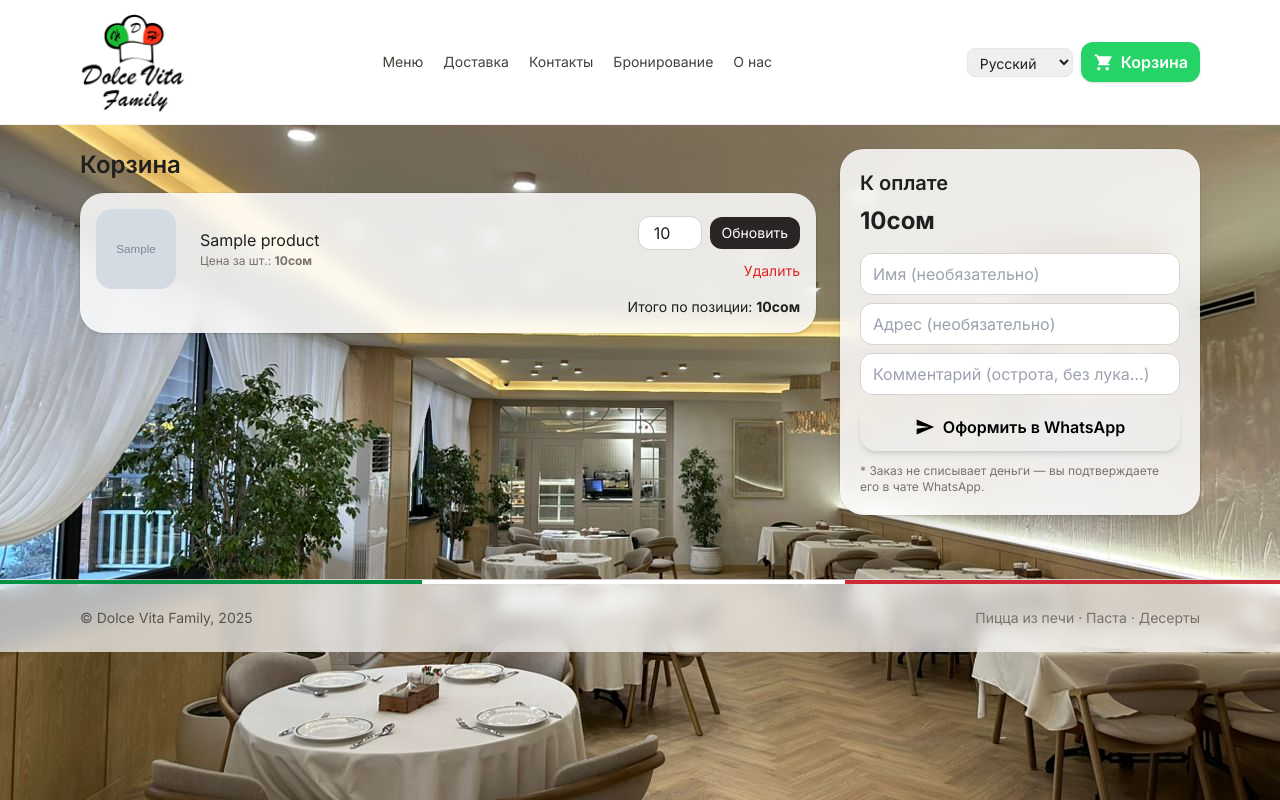
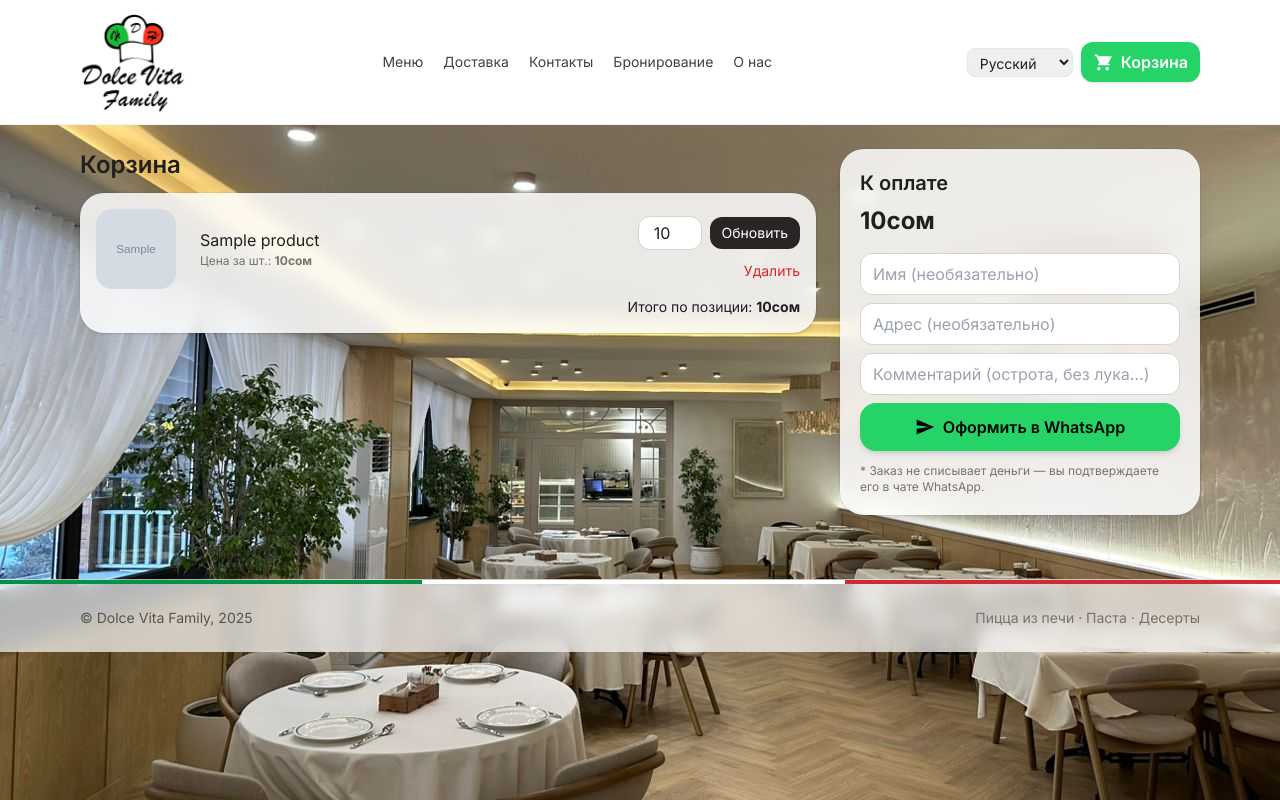
Before and after one commit to Amantur1develooper/dolcevita, a Django app: template templates/core/cart.html in a window 1280 px wide. Run offline with Django 5.2, Linux system fonts and the light colour scheme; the template is opened without the code that fills it: most values are stand-ins (such as "Sample title", 1, 10 or a date in 2020); grey boxes marked "Sample" are stand-in pictures; some libraries are stand-ins or nearby versions.

Commit message:
translate3

```diff
--- a/templates/core/cart.html
+++ b/templates/core/cart.html
@@ -84,7 +84,7 @@
         <input name="note"  class="w-full border border-stone-300 rounded-xl px-3 py-2"
                placeholder="{% trans 'Комментарий (острота, без лука...)' %}">
         <button class="w-full mt-1 inline-flex items-center justify-center gap-2 px-4 py-3 rounded-2xl text-black font-semibold shadow-md hover:shadow-lg transition"
-                style="background-image:linear-gradient(#009246   100%);">
+                style="background:#25D366">
           <!-- иконка send -->
           <svg xmlns="http://www.w3.org/2000/svg" class="h-5 w-5" viewBox="0 0 24 24" fill="currentColor"><path d="M2.01 21 23 12 2.01 3 2 10l15 2-15 2z"/></svg>
           {% trans "Оформить в WhatsApp" %}
```
